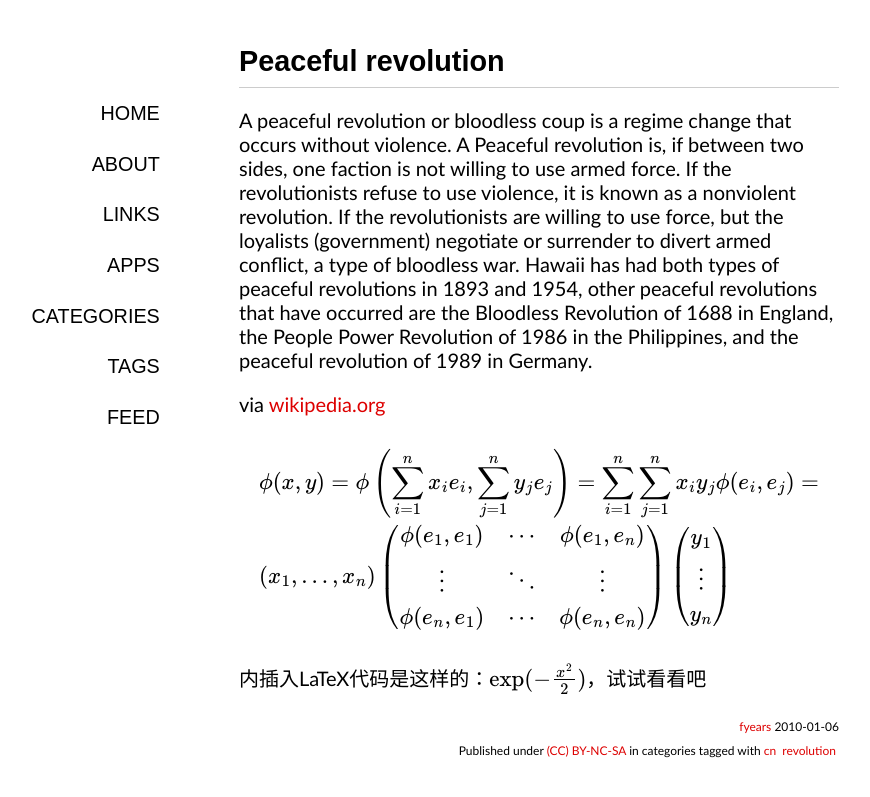
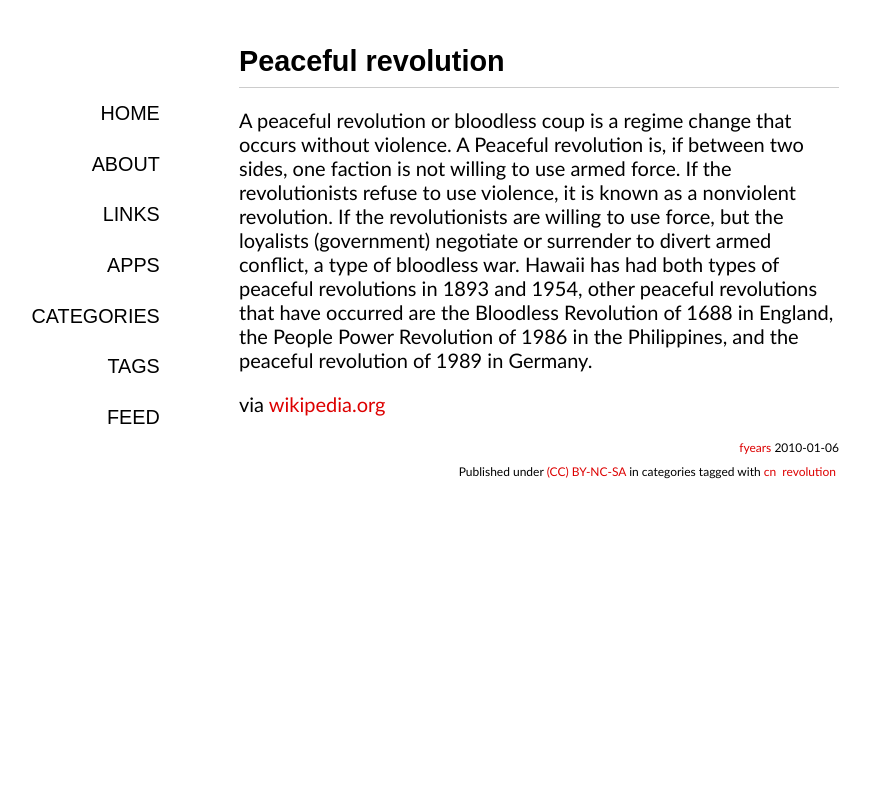
Before and after one commit to fyears/fyears.github.io, a Jekyll site: the page built from _posts/2010-01-06-pr.markdown, in a window 1280 px wide. Shown: the top 797 px of the page, without its empty margins (101-971 px from the left). Built offline with Jekyll 4.4.1, drawn with Linux system fonts in a browser that asks for light colours; some web fonts are replaced; formulas are drawn with MathJax 3; comment, search, counter and statistics services are not loaded.

```diff
--- a/_posts/2010-01-06-pr.markdown
+++ b/_posts/2010-01-06-pr.markdown
@@ -13,23 +13,3 @@
 A peaceful revolution or bloodless coup is a regime change that occurs without violence. A Peaceful revolution is, if between two sides, one faction is not willing to use armed force. If the revolutionists refuse to use violence, it is known as a nonviolent revolution. If the revolutionists are willing to use force, but the loyalists (government) negotiate or surrender to divert armed conflict, a type of bloodless war. Hawaii has had both types of peaceful revolutions in 1893 and 1954, other peaceful revolutions that have occurred are the Bloodless Revolution of 1688 in England, the People Power Revolution of 1986 in the Philippines, and the peaceful revolution of 1989 in Germany.
 
 via [wikipedia.org](http://en.wikipedia.org/wiki/Peaceful_revolution)
-
-
-$$
-\begin{align*}
-  & \phi(x,y) = \phi \left(\sum_{i=1}^n x_ie_i, \sum_{j=1}^n y_je_j \right)
-  = \sum_{i=1}^n \sum_{j=1}^n x_i y_j \phi(e_i, e_j) = \\
-  & (x_1, \ldots, x_n) \left( \begin{array}{ccc}
-      \phi(e_1, e_1) & \cdots & \phi(e_1, e_n) \\
-      \vdots & \ddots & \vdots \\
-      \phi(e_n, e_1) & \cdots & \phi(e_n, e_n)
-    \end{array} \right)
-  \left( \begin{array}{c}
-      y_1 \\
-      \vdots \\
-      y_n
-    \end{array} \right)
-\end{align*}
-$$
-
-内插入LaTeX代码是这样的：$\exp(-\frac{x^2}{2})$，试试看看吧
```
